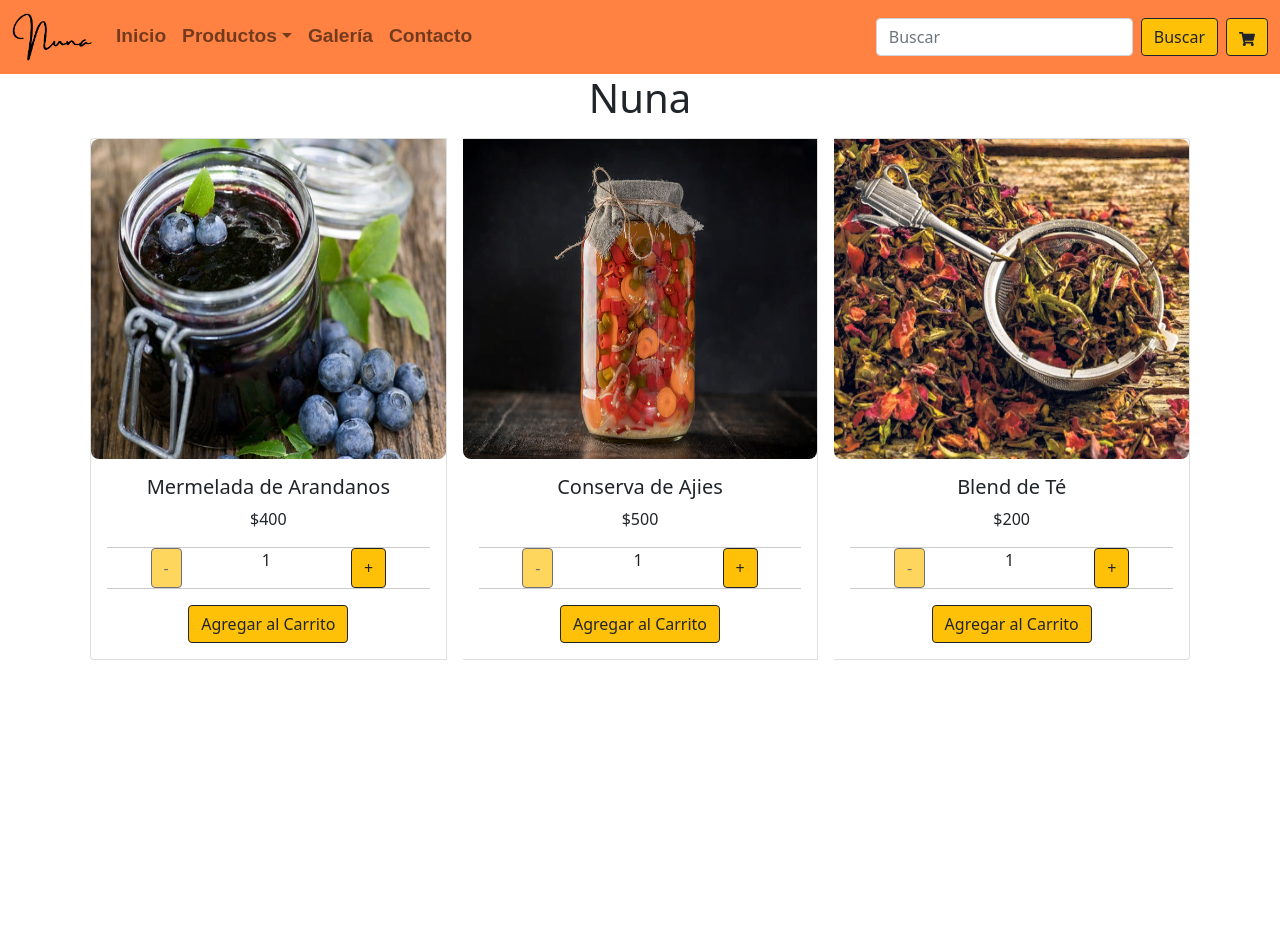
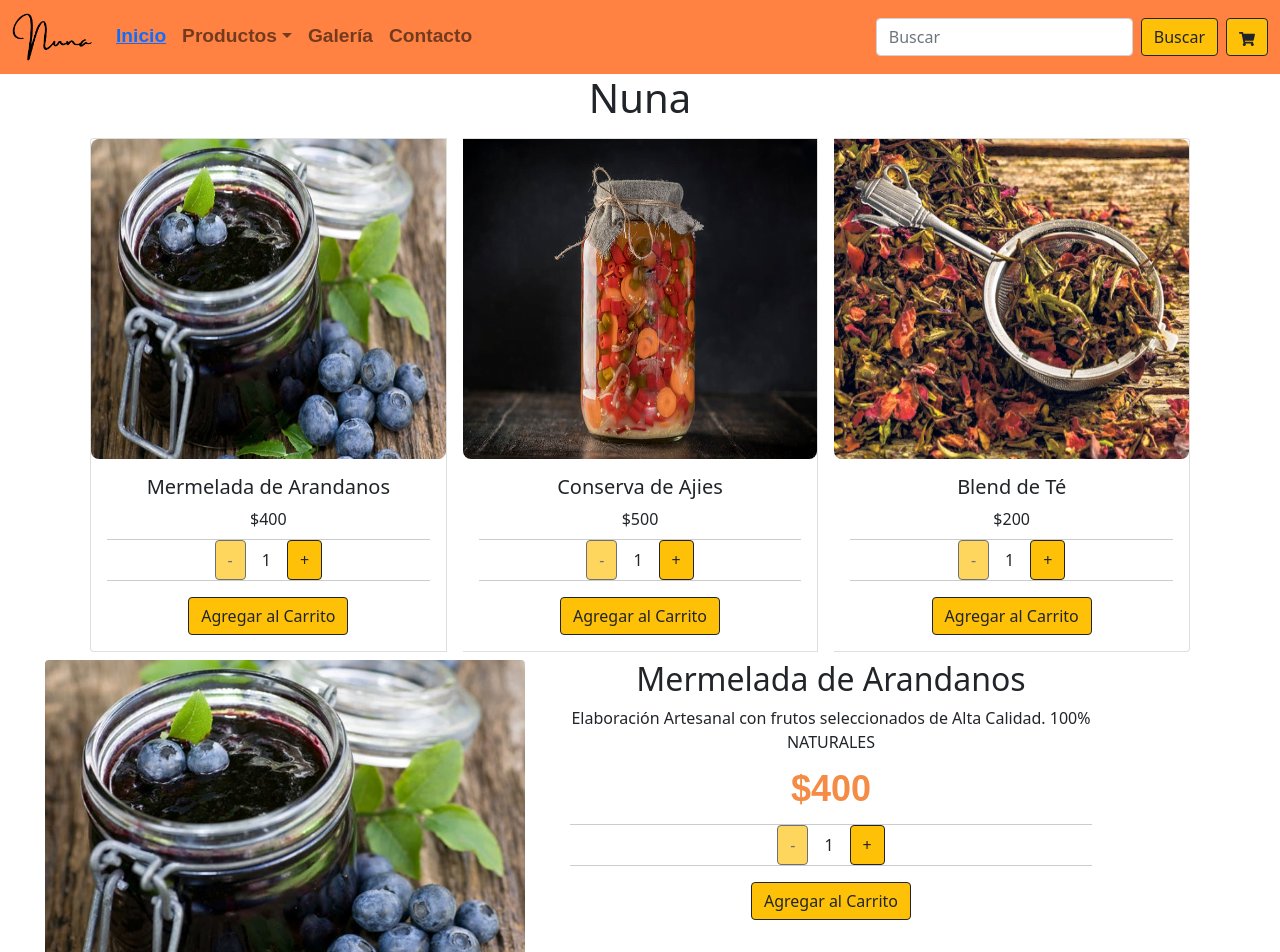
Before and after one commit to lucianogaido/ReactJs, a React (Create React App) app: page / in a window 1280 px wide. Shown: the top 952 px of the page. Before the commit the page ends 800 px from the top, so only its background shows below. Built offline with nearby package versions, Linux system fonts and the light colour scheme.

Commit message:
Desafio Detalle del Producto

```diff
--- a/package.json
+++ b/package.json
@@ -17,6 +17,7 @@
     "react-bootstrap": "^2.3.1",
     "react-dom": "^18.1.0",
     "react-icons": "^4.3.1",
+    "react-router-dom": "^6.3.0",
     "react-scripts": "5.0.1",
     "web-vitals": "^2.1.4"
   },
--- a/src/App.js
+++ b/src/App.js
@@ -1,13 +1,17 @@
 import './App.css';
 import NavBar from './components/NavBar/NavBar'
-import ItemListContainer from './components/ItemListContainer/ItemListContainer';
-
+import {BrowserRouter, Routes, Route} from "react-router-dom"
+import Home from './pages/Home'
 function App() {
   return (
     <div className="App ">
-      <NavBar/>
-      <h1>Nuna  </h1>
-      <ItemListContainer />
+      <BrowserRouter>
+        <NavBar/>
+        <Routes>
+          <Route exact path ='/' element={<Home/>}/>
+          <Route path='*' element={<h1>404. Pagina no encontrada</h1>}/>
+        </Routes>
+      </BrowserRouter>
     </div>
   );
 }
--- a/src/components/ItemCount/ItemCount.css
+++ b/src/components/ItemCount/ItemCount.css
@@ -8,6 +8,11 @@
 }
 
 .item-button {
-    margin-right: 5rem;
-    margin-left: 5rem;
+    margin-right: 1rem;
+    margin-left: 1rem;
 }
+p{
+    text-align: center;
+    margin-top: 0.5rem;
+    margin-bottom: 0.5rem;
+}
--- /dev/null
+++ b/src/components/ItemDetail/ItemDetail.css
@@ -0,0 +1,12 @@
+.imgDetail{
+    width: 30rem !important;
+}
+
+.price{
+    font-family:Arial, Helvetica, sans-serif;
+    margin-left: 0;
+    color: #f48c46;
+    font-weight: 600;
+    display: block;
+    font-size: 36px;
+}
--- /dev/null
+++ b/src/components/ItemDetail/ItemDetail.js
@@ -0,0 +1,21 @@
+import { Container, Image } from "react-bootstrap"
+import './ItemDetail.css';
+import ItemCount from '../ItemCount/ItemCount';
+const ItemDetail =({data}) => {
+    return(
+        <>
+        <Container className="row">
+            <article className="col-xs-12 col-sm-12 col-lg-6">
+                <Image className="imgDetail rounded" src={`../${data.image}`}/>
+            </article>
+            <aside className="col-xs-12 col-sm-12 col-lg-6">
+                <h2>{data.title}</h2>
+                <div>{data.description}</div>
+                <p className="price">${data.price}</p>
+                <ItemCount/>
+            </aside>
+        </Container>
+        </>
+    )
+}
+export default ItemDetail
--- /dev/null
+++ b/src/components/ItemDetailContainer/ItemDetailContainer.js
@@ -0,0 +1,33 @@
+import { useEffect, useState } from "react"
+import ItemDetail from "../ItemDetail/ItemDetail"
+import {producto} from '../../data/productsMock'
+
+const ItemDetailContainer =() => {
+    const [product, setProduct]= useState({})
+
+    const getItem = () => {
+        return new Promise( (resolve, reject) => {
+            setTimeout(() => {
+                resolve(producto)
+            }, 2000)
+        })
+    }
+
+    useEffect( () => {
+        getItem()
+        .then( (response) => {
+            setProduct(response)
+        })
+        .catch( (err) => {
+        })
+        .finally( () => {
+        })
+    }, [])
+
+    return(
+        <>
+        <ItemDetail data={product}/>
+        </>
+    )
+}
+export default ItemDetailContainer
--- a/src/components/ItemListContainer/ItemListContainer.js
+++ b/src/components/ItemListContainer/ItemListContainer.js
@@ -1,35 +1,11 @@
 import ItemList from '../ItemList/ItemList'
-import { useEffect, useState } from 'react'
+import { useEffect, useState} from 'react'
 import {CardGroup} from "react-bootstrap"
+import productos from '../../data/productsMock'
 
 const ItemListContainer = () => {
     const [products, setProducts] = useState([])
-const productos = [
-    {
-        id: 1,
-        title : 'Mermelada de Arandanos',
-        price : 400,
-        image : 'arandanos.png',
-        description: "Elaboración Artesanal con frutos seleccionados de Alta Calidad. 100% NATURALES",
-        stock: 5,
-    },
-    {
-        id: 2,
-        title : 'Conserva de Ajies',
-        price : 500,
-        image : 'ajies.png',
-        description: 'Elaboración Artesanal con hortalizas  de Alta Calidad. 100% NATURALES',
-        stock: 10,
-    },
-    {
-        id: 3,
-        title : 'Blend de Té',
-        price : 200,
-        image : 'blend1.png',
-        description: 'Creados con Hebras de la más alta calidad mezcladas con frutas, hierbas, especias,flores y esencias. 100% NATURALES',
-        stock: 2,
-    },
-]
+
 
 const getProducts = () => {
     return new Promise( (resolve, reject) => {
@@ -50,6 +26,20 @@ useEffect( () => {
     })
 }, [])
 
+// useEffect( () => {
+//     fetch('')
+//     .then( (response) => {
+//         return response.json()
+//     })
+//     .then( (res) => {
+//         console.log("respuesta", res)
+//     })
+//     .finally( () => {
+//     })
+// }, [])
+
+
+
     return(
         <main className="container" >
 
--- a/src/components/NavBar/NavBar.js
+++ b/src/components/NavBar/NavBar.js
@@ -1,4 +1,5 @@
 import './NavBar.css';
+import {Link} from 'react-router-dom'
 import 'bootstrap/dist/css/bootstrap.min.css';
 import {Navbar, Container, NavDropdown, Nav, Form, FormControl, Button } from "react-bootstrap"
 import CartWidget from "../CartWidget/CartWidget"
@@ -15,7 +16,7 @@ const NavBar = () => {
             style={{ maxHeight: '100px' }}
             navbarScroll
         >
-            <Nav.Link href="#">Inicio</Nav.Link>
+            <Nav.Link><Link className='link' to="/">Inicio</Link></Nav.Link>
             <NavDropdown title="Productos" id="navbarScrollingDropdown">
             <NavDropdown.Item href="#action3">Mermeladas</NavDropdown.Item>
             <NavDropdown.Item href="#action4">Conservas</NavDropdown.Item>
--- /dev/null
+++ b/src/data/productsMock.js
@@ -0,0 +1,38 @@
+const productos = [
+    {
+        id: 1,
+        title : 'Mermelada de Arandanos',
+        price : 400,
+        image : 'arandanos.png',
+        description: "Elaboración Artesanal con frutos seleccionados de Alta Calidad. 100% NATURALES",
+        stock: 5,
+    },
+    {
+        id: 2,
+        title : 'Conserva de Ajies',
+        price : 500,
+        image : 'ajies.png',
+        description: 'Elaboración Artesanal con hortalizas  de Alta Calidad. 100% NATURALES',
+        stock: 10,
+    },
+    {
+        id: 3,
+        title : 'Blend de Té',
+        price : 200,
+        image : 'blend1.png',
+        description: 'Creados con Hebras de la más alta calidad mezcladas con frutas, hierbas, especias,flores y esencias. 100% NATURALES',
+        stock: 2,
+    },
+]
+
+const producto = {
+    id: 1,
+    title : 'Mermelada de Arandanos',
+    price : 400,
+    image : 'arandanos.png',
+    description: "Elaboración Artesanal con frutos seleccionados de Alta Calidad. 100% NATURALES",
+    stock: 5,
+}
+
+export default productos
+export { producto }
--- /dev/null
+++ b/src/pages/Home.js
@@ -0,0 +1,13 @@
+import ItemListContainer from '../components/ItemListContainer/ItemListContainer';
+import ItemDetailContainer from '../components/ItemDetailContainer/ItemDetailContainer'
+
+const Home = ()=> {
+    return(
+        <>
+        <h1>Nuna  </h1>
+        <ItemListContainer/>
+        <ItemDetailContainer/>
+        </>
+    )
+}
+export default Home
```
Also changed, not shown: src/components/NavBar/NavBar.css (line endings or trailing spaces), 1 other file (tests, documents, lock files or other folders).
